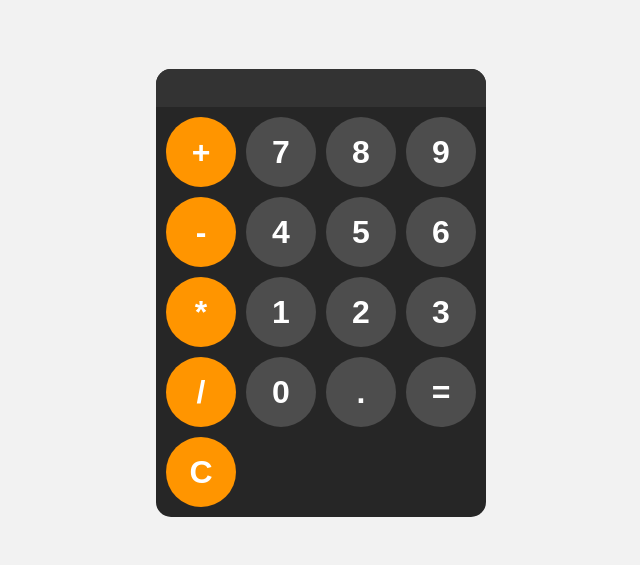
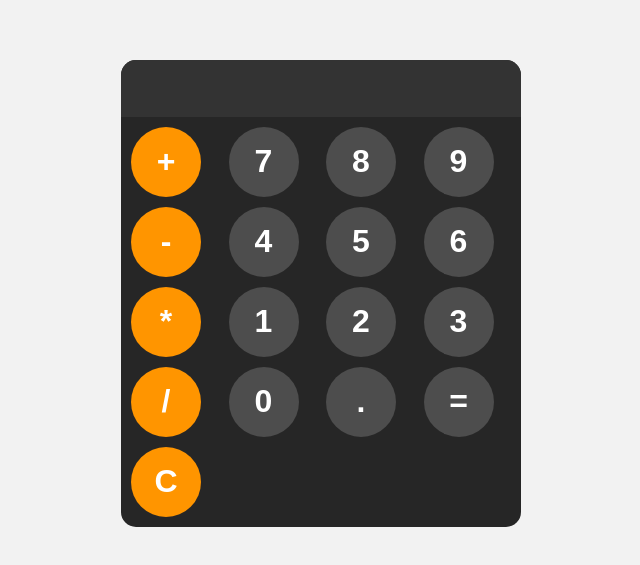
Before and after one commit to adam-rifai/calculator, a plain HTML site: page index.html in a window 1280 px wide. Shown: the part 107-672 px from the top of the page, without its empty margins (319-959 px from the left). Drawn offline with Linux system fonts and the light colour scheme.

Commit message:
version 1.02

```diff
--- a/index.html
+++ b/index.html
@@ -1,16 +1,15 @@
 <!DOCTYPE html>
 <html lang="en">
-
   <head>
-  <meta charset="UTF-8">
-  <meta name="viewport" content="width=device-width, initial-scale=1.0">
-  <link rel="stylesheet" href="style.css">
+    <meta charset="UTF-8" />
+    <meta name="viewport" content="width=device-width, initial-scale=1.0" />
+    <link rel="stylesheet" href="style.css" />
     <title>Calculator</title>
   </head>
 
   <body>
     <div class="calculator" id="calculator">
-    <input type="text" id="display" readonly>
+      <input type="text" id="display" readonly />
       <div class="keys" id="keys">
         <button onclick="append_to_display('+')" class="operator-btn">+</button>
         <button onclick="append_to_display('7')">7</button>
@@ -33,5 +32,4 @@
     </div>
     <script src="index.js"></script>
   </body>
-
 </html>
--- a/style.css
+++ b/style.css
@@ -5,7 +5,7 @@
   background-color: hsl(0, 0%, 95%);
   height: 100vh;
   align-items: center;
-
+  box-sizing: border-box;
 }
 
 #calculator {
@@ -14,14 +14,12 @@
   border-radius: 15px;
   max-width: 400px;
   overflow: hidden;
-
-
 }
 
 #display {
   width: 100%;
   padding: 10px;
-  font-size: 1rem;
+  font-size: 2rem;
   text-align: left;
   border: none;
   background-color: hsl(0, 0%, 20%);
@@ -34,8 +32,7 @@
   display: grid;
   grid-template-columns: repeat(4, 1fr);
   gap: 10px;
-  padding:10px;
-
+  padding: 10px;
 }
 
 button {
@@ -48,13 +45,10 @@
   font-size: 2rem;
   font-weight: bold;
   cursor: pointer;
-
-
 }
 
 button:hover {
   background-color: hsl(0, 0%, 40%);
-
 }
 
 button:active {
```
Lines whose indentation alone changed are shown as unchanged.
